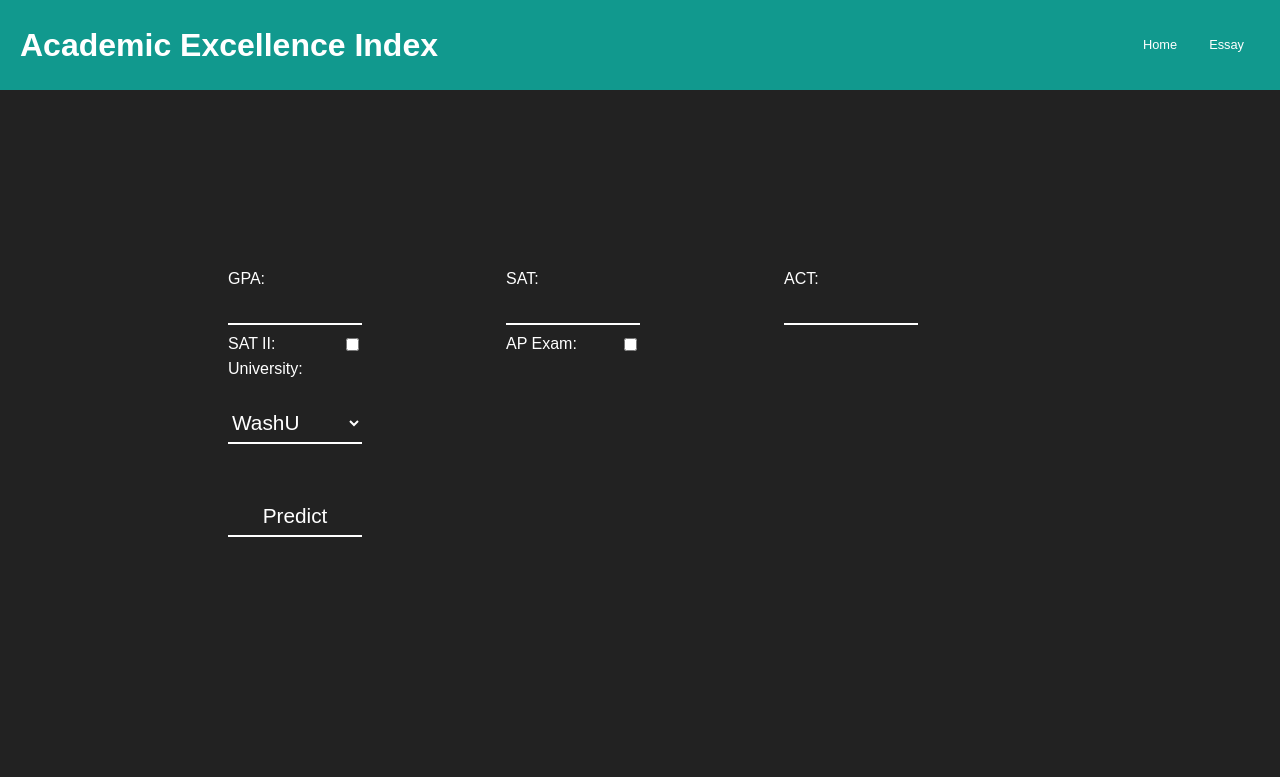
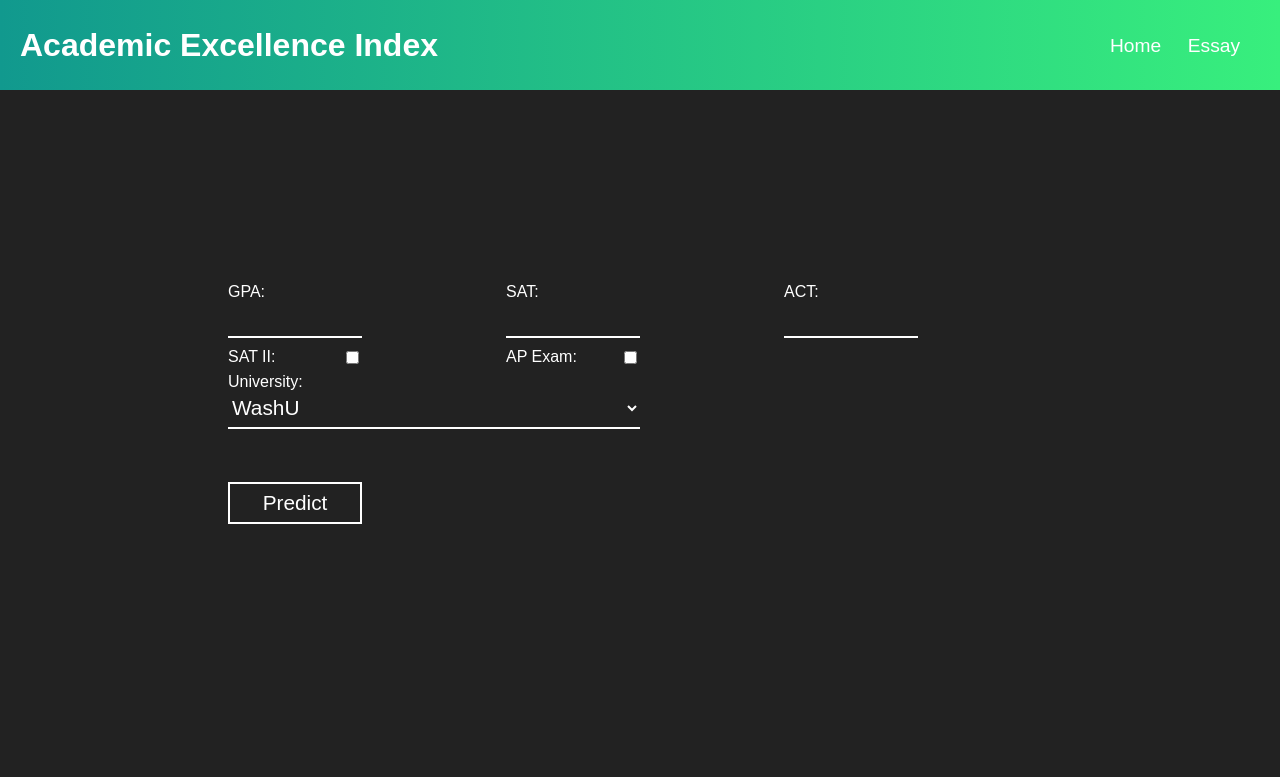
Before and after one commit to ericyung1/AdmissionAnalytics, a Flask app: page / in a window 1280 px wide. Shown: the top 777 px of the page. Run offline with Flask 3, Linux system fonts and the light colour scheme.

Commit message:
nav bar animation + style changes

```diff
--- a/app/static/css/style.css
+++ b/app/static/css/style.css
@@ -9,29 +9,35 @@ body {
     background-color: #222222;
 }
 
+a {
+    text-decoration: none;
+    color: inherit;
+}
+
 #header {
     position: fixed;
     top: 0;
     left: 0;
     width: 100%;
-    height: 70px; /* Adjust this value to make the header bigger or smaller */
+    height: 70px;
     padding: 10px 0;
     background-color: #11998e;
+    background: linear-gradient(to right, #11998e, #38ef7d);
     color: #fff;
     text-align: center;
-    display: flex; /* Add this to vertically center the text */
-    align-items: center; /* Add this to vertically center the text */
-    justify-content: space-between; /* Add this to put space between the h1 and navbar */
+    display: flex;
+    align-items: center;
+    justify-content: space-between;
 }
 
 #header h1 {
-    font-size: 2rem; /* Increase the font size */
+    font-size: 2rem;
     margin-left: 20px;
-    text-align: left; /* Align the text to the left */
+    text-align: left;
 }
 
 #navbar {
-    margin-right: 20px; /* Adjust this value to increase or decrease the right margin */
+    margin-right: 20px;
 }
 
 #navbar ul {
@@ -39,24 +45,45 @@ body {
     margin: 0;
     padding: 0;
     overflow: hidden;
-    line-height: 70px; /* Aligns the links vertically */
+    line-height: 70px;
+    text-align: center;
 }
 
 #navbar ul li {
-    float: left;
+    display: inline-block;
 }
 
-#navbar ul li a {
-    display: block;
-    color: #fff;
+#navbar ul.fill li a {
+    font-family: 'Poppins', sans-serif;
+    font-size: 1.2rem; /* Adjust this value as needed */
+    border-bottom: none;
+    position: relative;
+    overflow: hidden;
+    z-index: 1;
+    transition: all 2s;
+    margin-right: 20px; /* Add space to the right of each item */
     text-align: center;
-    padding: 0 16px;
-    text-decoration: none;
-    font-size: 0.8rem; /* Decrease the font size */
 }
 
-#navbar ul li a:hover {
-    background-color: #38ef7d; /* Changes the background color when you hover over a link */
+#navbar ul.fill li a:after {
+    display: block;
+    position: absolute;
+    content: '';
+    height: 2px;
+    background: #fff;
+    width: 0;
+    bottom: 0;
+    left: 50%;
+    transition: all 0.5s;
+}
+
+#navbar ul.fill li a:hover {
+    color: #fff;
+}
+
+#navbar ul.fill li a:hover:after {
+    width: 100%;
+    left: 0;
 }
 
 #footer {
@@ -71,9 +98,9 @@ body {
     padding: 15px 0 0;
     margin-top: 10px;
     width: 50%;
-    display: flex; /* Add this line */
-    flex-direction: column; /* Add this line */
-    align-items: flex-start; /* Add this line */
+    display: flex;
+    flex-direction: column;
+    align-items: flex-start;
 }
 
 .form__field {
@@ -97,7 +124,7 @@ body {
     font-family: inherit;
     width: 100%;
     border: 0;
-    border-bottom: 2px solid #fff; /* Change the border color to white */
+    border-bottom: 2px solid #fff;
     outline: 0;
     font-size: 1.3rem;
     color: #fff;
@@ -112,8 +139,8 @@ body {
     display: flex;
     transition: 0.2s;
     font-size: 1rem;
-    color: #fff; /* Change the label color to white */
-    width: 100%; /* Set the width to 100% of the form group */
+    color: #fff;
+    width: 100%;
     justify-content: space-between;
 }
 
@@ -131,9 +158,9 @@ body {
     display: block;
     transition: 0.2s;
     font-size: 1rem;
-    color: transparent; /* Make the text transparent */
-    background-image: linear-gradient(to right, #11998e, #38ef7d); /* Add the gradient background */
-    -webkit-background-clip: text; /* Clip the background to the text */
+    color: transparent;
+    background-image: linear-gradient(to right, #11998e, #38ef7d);
+    -webkit-background-clip: text;
     font-weight:700;
 }
 
@@ -156,7 +183,7 @@ body {
 }
 
 select, input[type="submit"] {
-    font-size: 1.3rem; /* Set the font size to the same as the input fields */
+    font-size: 1.3rem;
 }
 
 .field-checkbox {
@@ -168,3 +195,31 @@ select, input[type="submit"] {
 .field-checkbox .form__label {
     margin-right: 10px;
 }
+
+.predict-button {
+    border: 2px solid #fff;
+}
+
+.full-width {
+    flex: 3;
+}
+
+#university-label {
+    top: 0; /* Adjust this value as needed */
+}
+
+@-webkit-keyframes fill {
+    0% {
+      width: 0%;
+      height: 1px;
+    }
+    50% {
+      width: 100%;
+      height: 1px;
+    }
+    100% {
+      width: 100%;
+      height: 100%;
+      background: #fff;
+    }
+}
--- a/app/templates/index.html
+++ b/app/templates/index.html
@@ -7,7 +7,7 @@
     <div id="header">
         <h1>Academic Excellence Index</h1>
         <div id="navbar">
-            <ul>
+            <ul class="fill">
                 <li><a href="#home">Home</a></li>
                 <li><a href="#essay">Essay</a></li>
             </ul>
@@ -65,9 +65,9 @@
 
             <!-- For the University dropdown row -->
             <div class="row">
-                <div class="section">
+                <div class="section full-width">
                     <div class="form__group">
-                        <label for="university" class="form__label">University:</label><br>
+                        <label for="university" id="university-label" class="form__label">University:</label>
                         <select id="university" name="university" class="form__field">
                             <option value="university1">WashU</option>
                             <option value="university2">University 2</option>
@@ -75,15 +75,13 @@
                         </select><br>
                     </div>
                 </div>
-                <div class="section"></div>
-                <div class="section"></div>
             </div>
 
             <!-- For the Predict button row -->
             <div class="row">
                 <div class="section">
                     <div class="form__group">
-                        <input type="submit" value="Predict" class="form__field">
+                        <input type="submit" value="Predict" class="form__field predict-button">
                     </div>
                 </div>
                 <div class="section"></div>
```
